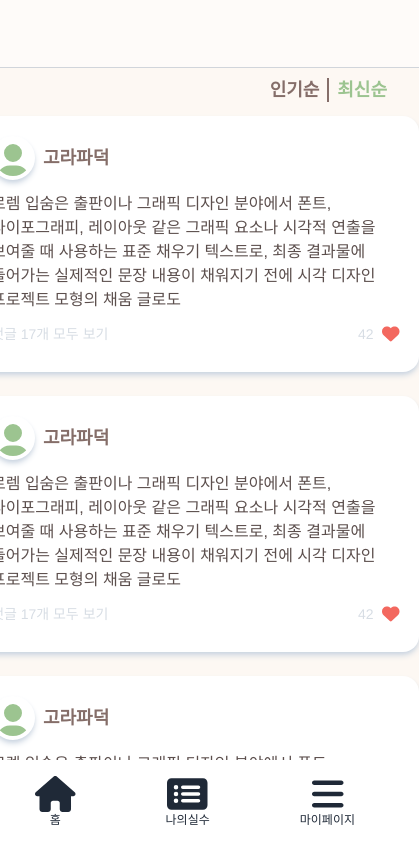
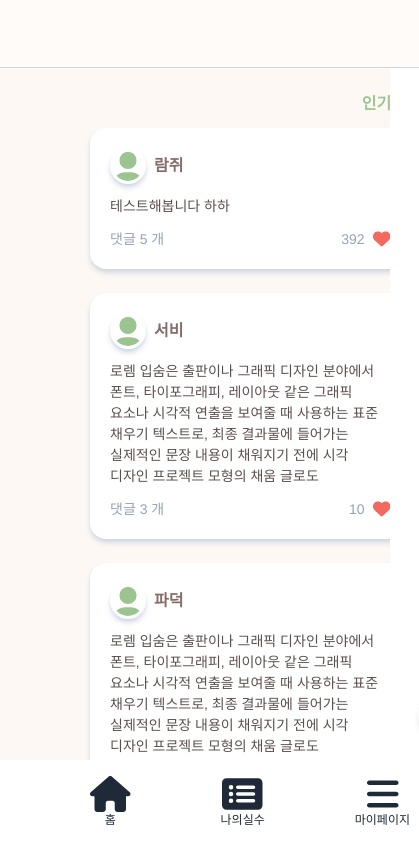
Before and after one commit to coding-union-kr/siltarae-fe, a Next.js app: page /mistakeFeed in a window 390 px wide. Shown: the top 844 px of the page, 419 px wide, since content can reach past the window. Built offline with nearby package versions, Linux system fonts and the light colour scheme.

Commit message:
feat: 쓰지않는 코드 삭제 및 반응형 CSS 추가

```diff
--- a/components/Avatar.tsx
+++ b/components/Avatar.tsx
@@ -7,31 +7,22 @@ import { faUser } from "@fortawesome/free-solid-svg-icons";
 // 아직 API 서버가 없으므로 임의적으로 img 태그를 사용하겠습니다!
 // https://nextjs.org/docs/messages/next-image-unconfigured-host
 
-type IconSize = "1x" | "2x" | "3x" | "4x" | "5x" | "6x";
 interface AvatarProps {
-  avatarSize?: string;
   userImageUrl?: string;
-  iconSize?: IconSize;
 }
 
-function Avatar({
-  avatarSize = "w-11",
-  userImageUrl,
-  iconSize = "2x",
-}: AvatarProps) {
+function Avatar({ userImageUrl }: AvatarProps) {
   return (
     <div className="avatar ">
-      <div
-        className={`flex items-center justify-center ${avatarSize} rounded-full shadow-md shadow-slate-300 border-solid border-4 border-white bg-white`}
-      >
+      <div className="flex items-center justify-center xs:w-11 w-9 rounded-full shadow-md shadow-slate-300 border-solid xs:border-4 border-[3px] border-white bg-white">
         {userImageUrl ? (
           // eslint-disable-next-line @next/next/no-img-element
           <img src={userImageUrl} alt="Profile" />
         ) : (
           <FontAwesomeIcon
             icon={faUser}
-            size={iconSize}
-            className="text-center w-full h-full mt-1 text-[#9CC490] bg-white"
+            size="2x"
+            className="text-center w-full h-full xs:mt-1 text-[#9CC490] bg-white"
           />
         )}
       </div>
--- a/components/CommentInput.tsx
+++ b/components/CommentInput.tsx
@@ -3,7 +3,7 @@ import Avatar from "./Avatar";
 
 function CommentInput() {
   return (
-    <div className="fixed bottom-0 border-t-[0.1px] border-[#DFE2E9] py-5 px-5 w-full max-w-[500px] backdrop-blur-md">
+    <div className=" border-t-[0.1px] border-[#DFE2E9] py-5 px-5 w-full max-w-[500px] backdrop-blur-md">
       <div className="flex items-center">
         <Avatar />
         <input
--- a/components/ContentCard.tsx
+++ b/components/ContentCard.tsx
@@ -4,24 +4,35 @@ import { FontAwesomeIcon } from "@fortawesome/react-fontawesome";
 import Link from "next/link";
 import Avatar from "./Avatar";
 
-function ContentCard() {
+interface ContentCardProps {
+  author: string;
+  content: string;
+  comments: number;
+  like: number;
+}
+
+function ContentCard({
+  author,
+  content = "내용 없음",
+  comments = 0,
+  like = 0,
+}: ContentCardProps) {
   return (
-    <article className="card w-[28rem] h-64 bg-white text-neutral-content shadow-md shadow-slate-300 p-5 my-3">
+    <article className="card w-[20rem] xs:w-[28rem] bg-white text-neutral-content shadow-md shadow-slate-300 xs:p-6 p-5 my-3">
       <section className="flex items-center mb-3">
         <Avatar />
-        <h3 className="ml-2 text-lg text-[#856E69] font-bold">고라파덕</h3>
+        <h3 className="ml-2 text-base xs:text-lg text-[#856E69] font-bold">
+          {author}
+        </h3>
       </section>
-      <p className="text-base text-[#5C4F4D] leading-normal break-keep">
-        로렘 입숨은 출판이나 그래픽 디자인 분야에서 폰트, 타이포그래피, 레이아웃
-        같은 그래픽 요소나 시각적 연출을 보여줄 때 사용하는 표준 채우기
-        텍스트로, 최종 결과물에 들어가는 실제적인 문장 내용이 채워지기 전에 시각
-        디자인 프로젝트 모형의 채움 글로도
+      <p className="text-sm xs:text-base text-[#5C4F4D] leading-normal break-keep">
+        {content}
       </p>
-      <section className="flex items-center justify-between text-sm mt-3">
+      <section className="flex items-center justify-between text-sm xs:text-base mt-3 text-slate-400">
         {/* FIXME:  href 나중에 변경 */}
-        <Link href="/">댓글 17개 모두 보기</Link>
+        <Link href="/">댓글 {comments} 개</Link>
         <div>
-          <span className="mr-2">42</span>
+          <span className="mr-2">{like}</span>
           <FontAwesomeIcon
             icon={faHeart}
             size="lg"
--- a/components/Layout.tsx
+++ b/components/Layout.tsx
@@ -5,12 +5,15 @@ import NavBar from "./NavBar";
 function Layout(props: { children: React.ReactNode }) {
   const { children } = props;
   return (
-    <div id="container" className="h-full flex justify-center">
+    <div
+      id="container"
+      className="h-fit min-h-screen mx-auto grid place-items-center overflow-x-hidden"
+    >
       <Header />
       <div className="mt-[8vh] mb-[10vh] w-[500px] max-w-[500px] bg-[#FDF8F3]">
         {children}
+        <NavBar />
       </div>
-      <NavBar />
     </div>
   );
 }
--- a/components/ProfileAvatar.tsx
+++ b/components/ProfileAvatar.tsx
@@ -7,18 +7,11 @@ import { faUser, faCamera } from "@fortawesome/free-solid-svg-icons";
 // 아직 API 서버가 없으므로 임의적으로 img 태그를 사용하겠습니다!
 // https://nextjs.org/docs/messages/next-image-unconfigured-host
 
-type IconSize = "1x" | "2x" | "3x" | "4x" | "5x" | "6x";
 interface AvatarProps {
-  avatarSize?: string;
   userImageUrl?: string;
-  iconSize?: IconSize;
 }
 
-function ProfileAvatar({
-  avatarSize = "w-24",
-  iconSize = "5x",
-  userImageUrl,
-}: AvatarProps) {
+function ProfileAvatar({ userImageUrl }: AvatarProps) {
   const [userImageUrlState, setUserImageUrlState] = useState<
     string | undefined
   >(userImageUrl);
@@ -35,9 +28,7 @@ function ProfileAvatar({
       className="avatar relative cursor-pointer"
       onClick={() => fileInputRef.current?.click()}
     >
-      <div
-        className={`flex items-center justify-center ${avatarSize} rounded-full shadow-md shadow-slate-300 border-solid border-[5px] border-white bg-white`}
-      >
+      <div className="flex items-center justify-center w-24 rounded-full shadow-md shadow-slate-300 border-solid border-[5px] border-white bg-white">
         <input
           type="file"
           id="avatar"
@@ -53,7 +44,7 @@ function ProfileAvatar({
         ) : (
           <FontAwesomeIcon
             icon={faUser}
-            size={iconSize}
+            size="5x"
             className="text-center w-full h-full mt-1 text-[#9CC490] bg-white"
           />
         )}
--- a/pages/mistakeFeed/index.tsx
+++ b/pages/mistakeFeed/index.tsx
@@ -1,25 +1,91 @@
+// import AddPostButton from "@/components/AddPostButton";
+import AddPostButton from "@/components/AddPostButton";
 import ContentCard from "@/components/ContentCard";
-import React from "react";
+import React, { useState } from "react";
 
 const mistakeFeed = () => {
+  const SORT_POPULAR = "인기순";
+  const SORT_RECENT = "최신순";
+  // 리액트는 무조건 컴포넌트 함수 내에서 호출할 수 있는데
+  // 파일명이 파스칼케이스가 아니라서 컴포넌트라고 인식을 안한다고 하네요 ㅠ ㅋ
+  // https://legacy.reactjs.org/docs/hooks-rules.html
+  // eslint-disable-next-line react-hooks/rules-of-hooks
+  const [selectSort, setSelectSort] = useState(SORT_POPULAR);
+
+  const toggleSort = (sort: string) => {
+    setSelectSort(sort);
+  };
+
+  const posts = [
+    {
+      author: "람쥐",
+      content: "테스트해봅니다 하하",
+      comments: 5,
+      like: 392,
+    },
+    {
+      author: "서비",
+      content: `로렘 입숨은 출판이나 그래픽 디자인 분야에서 폰트, 타이포그래피, 레이아웃
+        같은 그래픽 요소나 시각적 연출을 보여줄 때 사용하는 표준 채우기
+        텍스트로, 최종 결과물에 들어가는 실제적인 문장 내용이 채워지기 전에 시각
+        디자인 프로젝트 모형의 채움 글로도`,
+      comments: 3,
+      like: 10,
+    },
+    {
+      author: "파덕",
+      content: `로렘 입숨은 출판이나 그래픽 디자인 분야에서 폰트, 타이포그래피, 레이아웃
+        같은 그래픽 요소나 시각적 연출을 보여줄 때 사용하는 표준 채우기
+        텍스트로, 최종 결과물에 들어가는 실제적인 문장 내용이 채워지기 전에 시각
+        디자인 프로젝트 모형의 채움 글로도`,
+      comments: 3,
+      like: 10,
+    },
+    {
+      author: "매니",
+      content: `로렘 입숨은 출판이나 그래픽 디자인 분야에서 폰트, 타이포그래피, 레이아웃
+        같은 그래픽 요소나 시각적 연출을 보여줄 때 사용하는 표준 채우기
+        텍스트로, 최종 결과물에 들어가는 실제적인 문장 내용이 채워지기 전에 시각
+        디자인 프로젝트 모형의 채움 글로도`,
+      comments: 3,
+      like: 10,
+    },
+  ];
+
   return (
-    <div className="flex justify-center items-center flex-col">
-      <div className="flex justify-end items-center w-full mt-2 mr-16">
-        <button type="button" className="text-[#856E69] font-semibold">
+    <div className="flex justify-center items-center flex-col my-4 mb-4 relative">
+      <div className="flex justify-end items-center w-full mt-2 mr-16 ">
+        <button
+          type="button"
+          className={`${
+            selectSort === SORT_POPULAR ? "text-primary" : "text-secondary"
+          } font-semibold xs:text-lg text-base`}
+          onClick={() => toggleSort(SORT_POPULAR)}
+        >
           인기순
         </button>
-        <div className="border-r-2 h-6 mx-2 border-[#856E69]" />
-        <button type="button" className=" text-primary font-semibold">
+        <div className="border-r-2 xs:h-6 h-4 mx-2 border-[#856E69]" />
+        <button
+          type="button"
+          className={`${
+            selectSort === SORT_RECENT
+              ? "text-primary"
+              : "text-secondary xs:text-lg text-base"
+          } font-semibold`}
+          onClick={() => toggleSort(SORT_RECENT)}
+        >
           최신순
         </button>
       </div>
-      <ContentCard />
-      <ContentCard />
-      <ContentCard />
-      <ContentCard />
-      <ContentCard />
-      <ContentCard />
-      <ContentCard />
+      {posts.map((post) => (
+        <ContentCard
+          author={post.author}
+          content={post.content}
+          comments={post.comments}
+          like={post.like}
+        />
+      ))}
+      <AddPostButton />
     </div>
   );
 };
```
